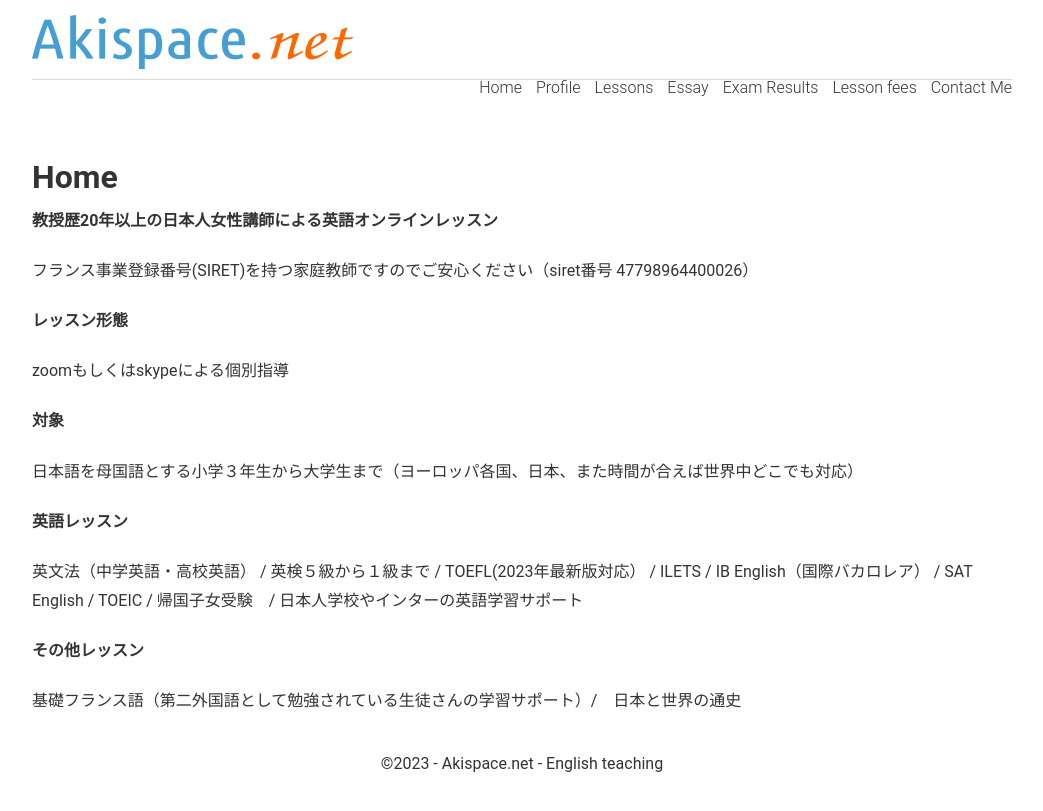
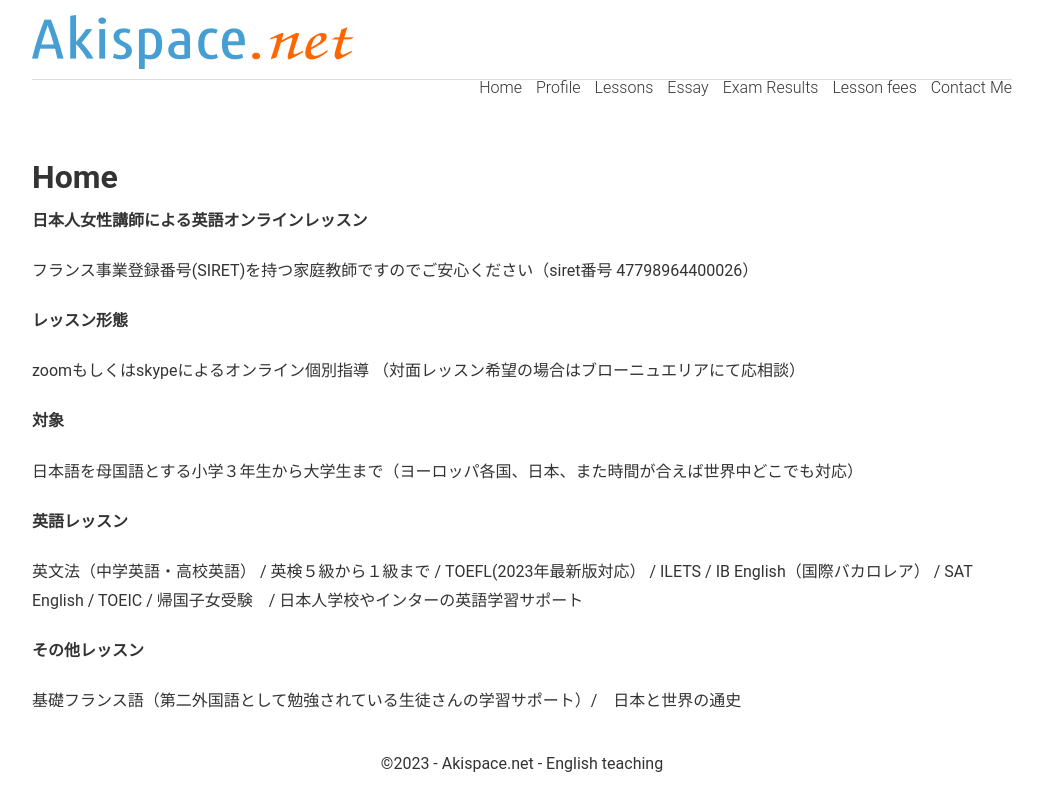
Before and after one commit to phocean/akispace, a Jekyll site: the page built from index.md, in a window 1280 px wide. Shown: the top 811 px of the page, without its empty margins (118-1161 px from the left). Built offline with Jekyll 4.4.1, drawn with Linux system fonts in a browser that asks for light colours.

Commit message:
Update index.md

```diff
--- a/index.md
+++ b/index.md
@@ -8,13 +8,14 @@ description: オンライン英語家庭教師　小学生から大学生まで
 
 ## Home
 
-**教授歴20年以上の日本人女性講師による英語オンラインレッスン**
+**日本人女性講師による英語オンラインレッスン**
 
 フランス事業登録番号(SIRET)を持つ家庭教師ですのでご安心ください（siret番号 47798964400026）
 
 **レッスン形態**
 
-zoomもしくはskypeによる個別指導
+zoomもしくはskypeによるオンライン個別指導
+（対面レッスン希望の場合はブローニュエリアにて応相談）
 
 **対象**
 
```
